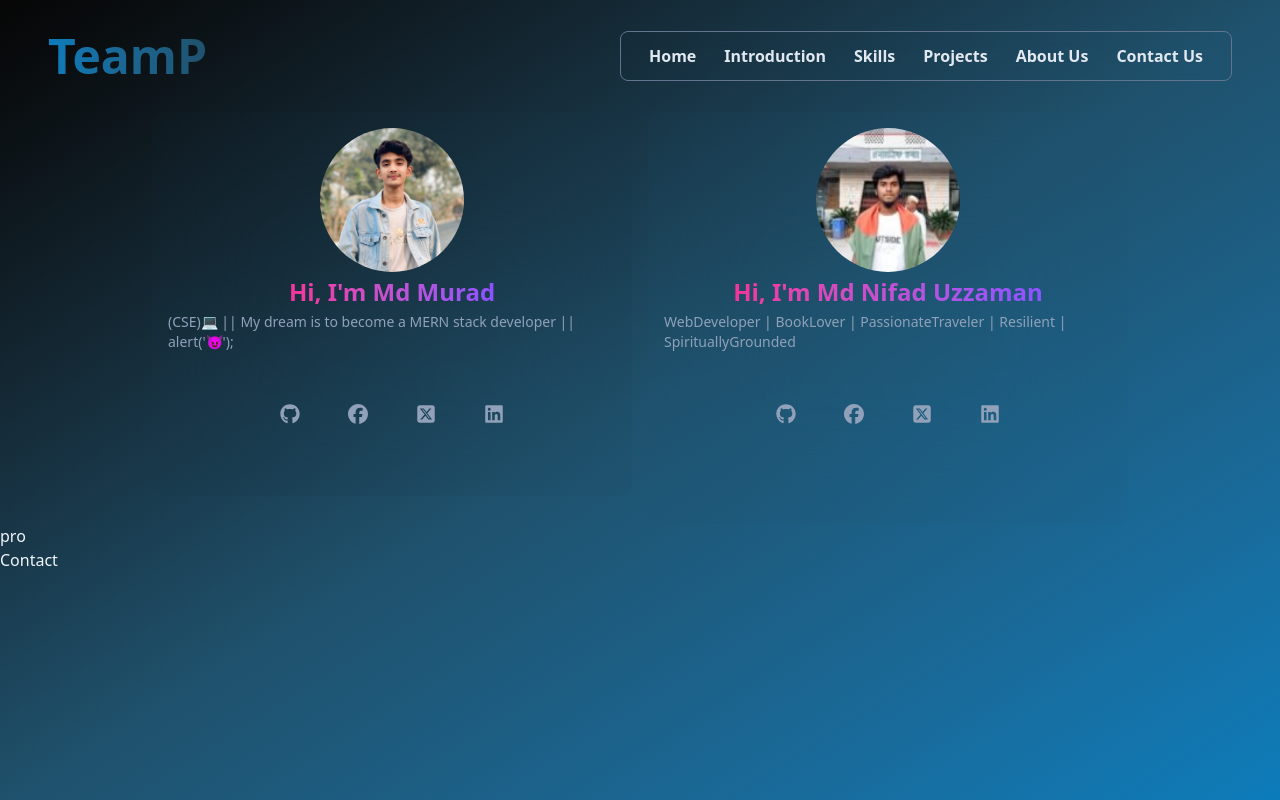
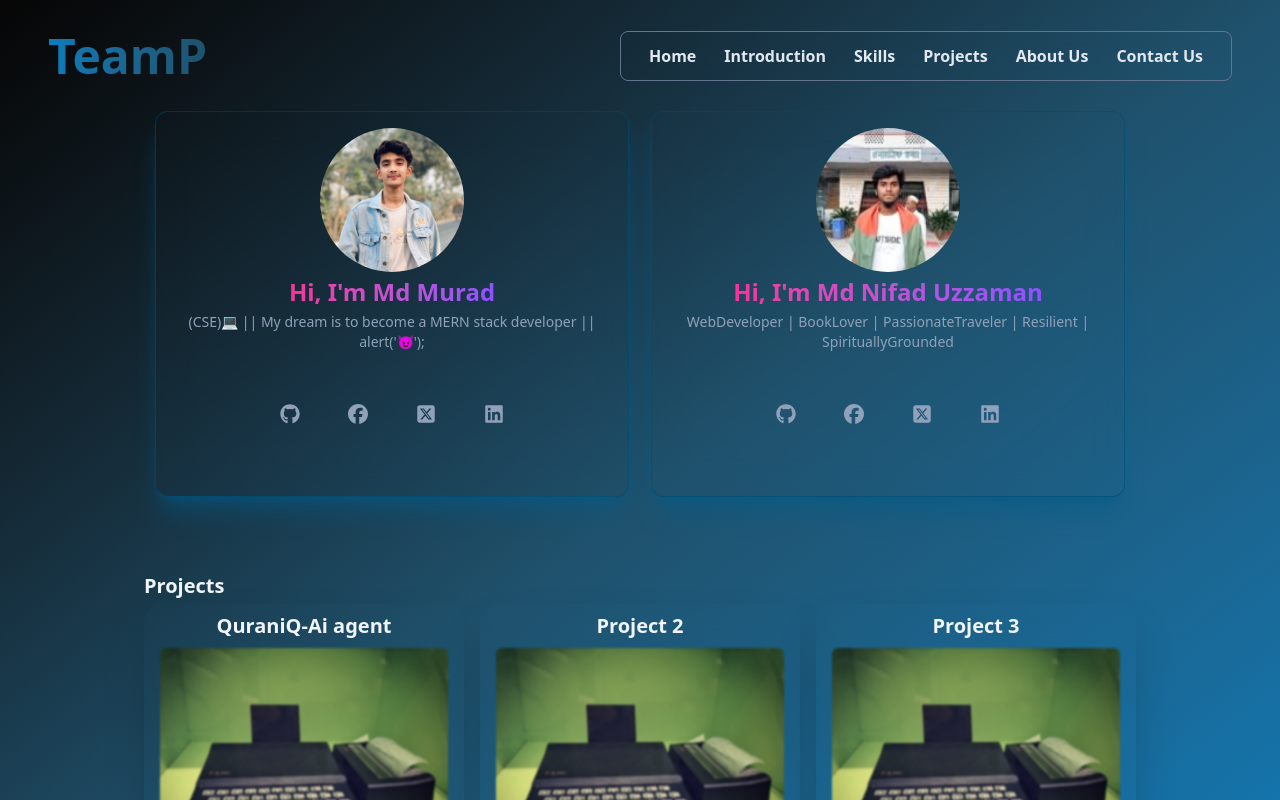
Before and after one commit to vanhellsing102/team-portfolio-with-next.js, a Next.js app: page / in a window 1280 px wide. Shown: the top 800 px of the page. Built offline with nearby package versions, Linux system fonts and the light colour scheme.

Commit message:
Project section -nifad

```diff
--- a/src/components/Introduction.tsx
+++ b/src/components/Introduction.tsx
@@ -8,14 +8,16 @@ import { Typewriter } from "react-simple-typewriter";
 const Introduction = () => {
   // console.log(ourData);
   return (
-    <div>
+    <div >
       <div className="w-full md:w-[80%] space-y-7 md:space-x-4 min-h-96 md:flex px-6 mx-auto">
         {Array(ourData.length)
           .fill(0)
           .map((_, index) => (
+            <div className="md:w-[50%]  relative  px-1">
+
             <div
               key={index}
-              className="min-h-96 pb-12 flex-col flex md:w-[50%]  backdrop-blur-3xl overflow-hidden rounded-xl p-4 shadow-slate-900/50"
+              className="h-96 hover:shadow-sky-900 transition-all duration-300 pb-12 flex-col flex  shadow-xl shadow-sky-800/50 ring-1 ring-sky-900/50 backdrop-blur-lg overflow-hidden rounded-xl p-4 "
               >
               <div className="flex flex-col gap-1 h-full items-center w-full  text-2xl ">
                 <Image
@@ -36,7 +38,7 @@ const Introduction = () => {
                     delaySpeed={1000}
                     />
                 </h1>
-                <p className="text-sm text-slate-400 text-ce">
+                <p className="text-sm text-slate-400 text-center">
                   {ourData[index].bio}
                 </p>
                 <div className="flex gap-12 justify-center w-full  mt-12 ">
@@ -53,6 +55,7 @@ const Introduction = () => {
                 </div>
               </div>
             </div>
+            </div>
           ))}
       </div>
     </div>
--- a/src/components/Projects.tsx
+++ b/src/components/Projects.tsx
@@ -1,9 +1,28 @@
 import React from 'react';
+import { projectsData } from '../libs/data';
+import Image from 'next/image';
+import Link from 'next/link';
 
+type ProjectsData = {
+    id: number;
+    title: string;
+    image: string;
+    link: string;
+}
 const Projects = () => {
     return (
-        <div>
-            pro
+        <div className='w-full md:w-[80%] px-4 flex flex-col md:flex-row gap-4 justify-between mx-auto py-12 group '>
+            <h2 className='text-xl absolute font-bold'>Projects</h2>
+            {
+                projectsData.map((project:ProjectsData , index:number) => (
+                    <Link href={project.link} target='_blank' key={index}
+                     className=' px-4 py-2  hover:-translate-y-6 hover:scale-105 hover:shadow-sky-700 duration-500
+                     flex flex-col  gap-2 items-center backdrop-blur-2xl rounded-2xl shadow-2xl justify-between my-8'>
+                        <h1 className='text-xl font-bold'>{project.title}</h1>
+                        <Image className='text-sm rounded-md grayscale-50 blur-[1px] hover:blur-[0px] hover:grayscale-0' src={project.image} alt={project.title} width={400} height={400}/>
+                    </Link>
+                ))
+            }
         </div>
     );
 };
--- a/src/libs/data.ts
+++ b/src/libs/data.ts
@@ -12,6 +12,12 @@ type OurData = {
         link: string;
         logo?: any;
     }[]
+}[]
+type ProjectsData = {
+    id: number;
+    title: string;
+    image: string;
+    link: string;
 }[]
 
 export const ourData: OurData = [
@@ -111,3 +117,23 @@ export const navData: NavData = [
         link: "#contact"
     },
 ]
+
+export const projectsData:ProjectsData = [
+    {
+        id: 1,
+        title: "QuraniQ-Ai agent",
+        image: "/images/project-bg.jpg",
+        link: "https://example.com/project1",
+    },
+    {
+        id: 2,
+        title: "Project 2",
+        image: "/images/project-bg.jpg",
+        link: "https://example.com/project2",
+    },
+    {
+        id: 3,
+        title: "Project 3",
+        image: "/images/project-bg.jpg",
+        link: "https://example.com/project3",
+    }]
```
Also changed, not shown: public/images/project-bg.jpg (added). Lines whose indentation alone changed are shown as unchanged.
